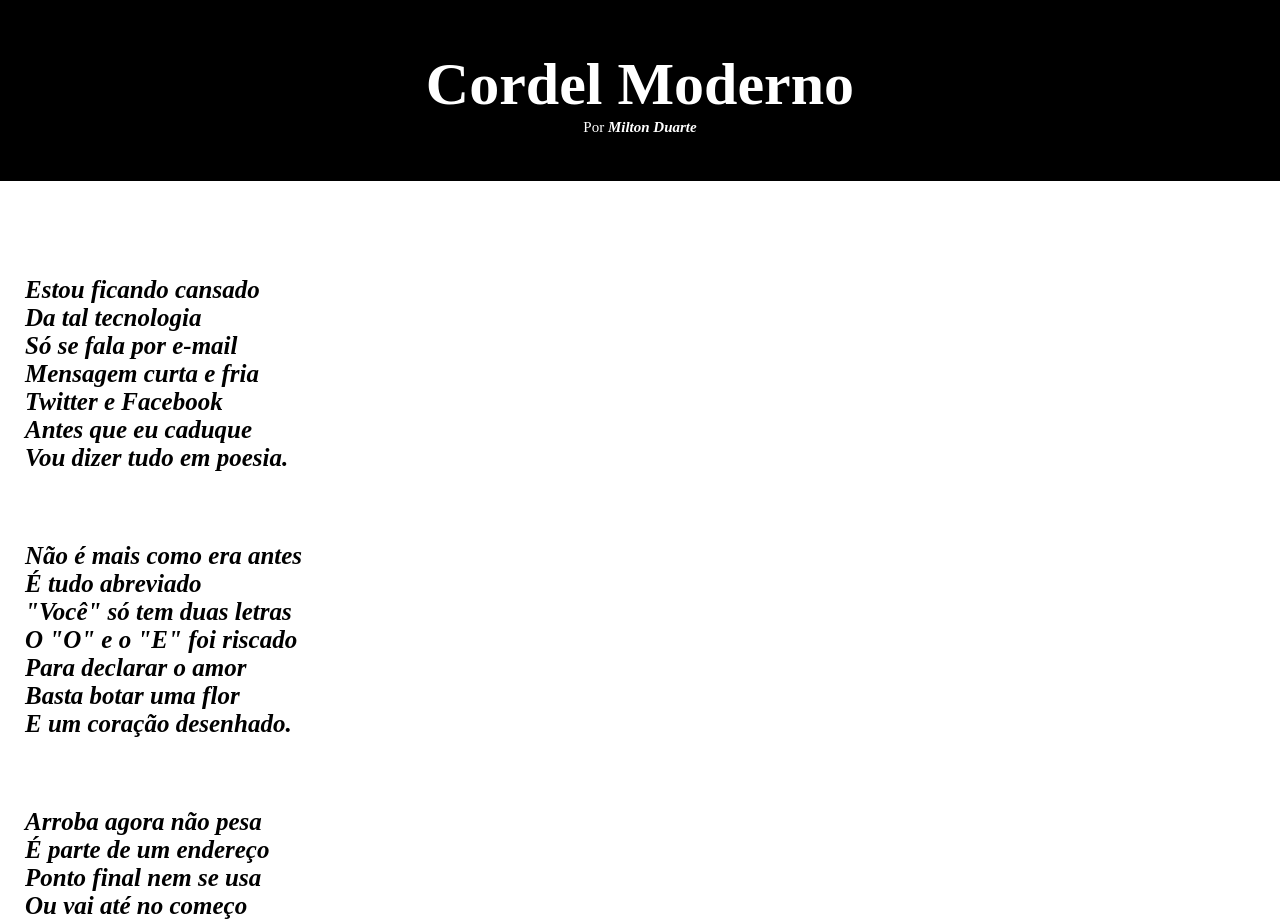
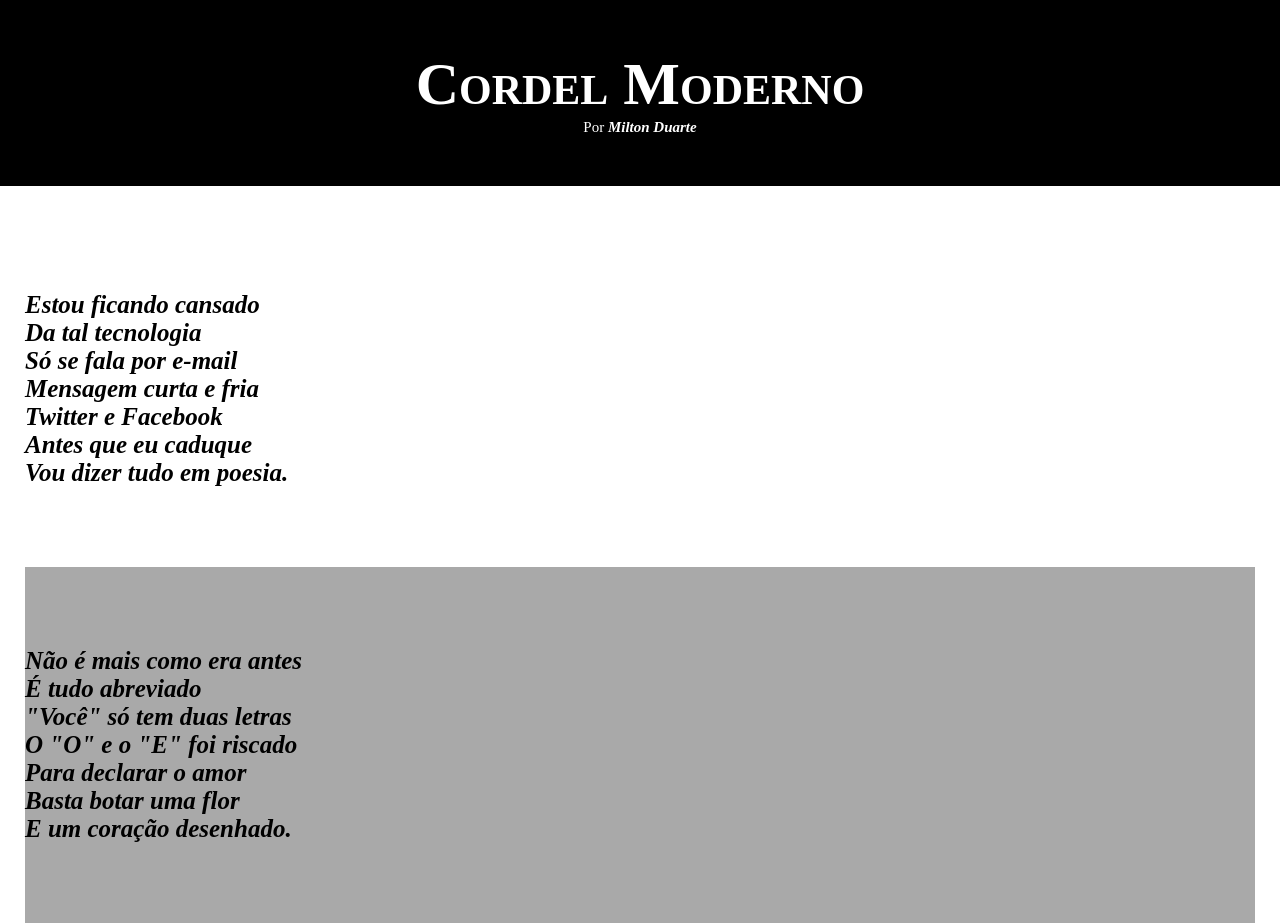
Before and after one commit to miguelPRG/Projeto-Cordel, a plain HTML site: page index.html in a window 1280 px wide. Shown: the top 923 px of the page. Drawn offline with Linux system fonts and the light colour scheme.

Commit message:
mais um commit

```diff
--- a/index.html
+++ b/index.html
@@ -23,7 +23,7 @@
                 Vou dizer tudo em poesia.
             </p>
         </section>
-        <section>
+        <section class="imagem">
             <div>
                 <p>
                     Não é mais como era antes<br>
@@ -58,7 +58,7 @@
                 Decifre esse rabisco.
             </p>
         </section>
-        <section>
+        <section class="imagem">
             <div>
                 <p>
                     Tenho saudade das cartas<br>
--- a/style.css
+++ b/style.css
@@ -5,11 +5,14 @@
     margin: 0;
 }
 
+html, body{
+    min-height: 100vh;
+}
+
 header{
     text-align: center;
     background-color: black;
     color: white;
-    padding-bottom: 45px;
     font-size: 15px;
 
 }
@@ -17,14 +20,19 @@ header{
 header h1{
     padding-top: 50px;
     font-size: 60px;
+    font-variant: small-caps;
 }
 
-header a{
+header p {
+    padding-bottom: 50px;
+}
+
+header a, footer a{
     color: white;
     text-decoration: none;
 }
 
-header a:hover{
+header a:hover, footer a:hover{
     text-decoration: underline;
 }
 
@@ -35,7 +43,16 @@ main{
     font-weight: bold;
 }
 main section{
-    margin-top: 70px;
+
+    padding-top: 10vh;
+    padding-bottom: 10vh;
+
+}
+
+main section.imagem{
+    background-color: darkgrey;
+    padding-top: 10vh;
+    padding-bottom: 10vh;
 }
 
 footer{
@@ -49,8 +66,3 @@ footer{
 footer p{
    padding-bottom:5px ;
 }
-
-footer a{
-    text-decoration: none;
-    color: white;
-}
```
